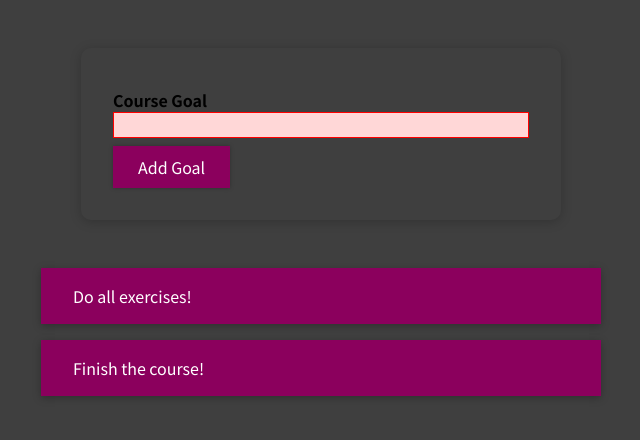
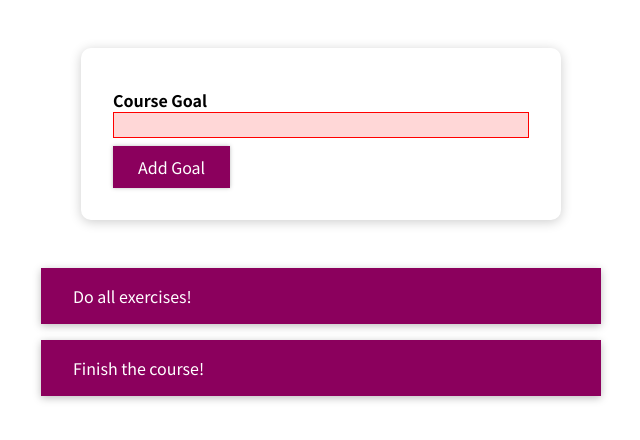
Before and after one commit to fatmakahveci/react-typescript-course-goals, a Next.js app: page / in a window 1280 px wide. Shown: the top 440 px of the page, without its empty margins (319-959 px from the left). Built offline with nearby package versions, Linux system fonts and the light colour scheme.

Commit message:
Background colour is changed.

```diff
--- a/src/app/globals.css
+++ b/src/app/globals.css
@@ -10,7 +10,7 @@ html {
 
 body {
   margin: 0;
-  background-color: #3f3f3f;
+  background-color: white;
 }
 
 #parag {
```
